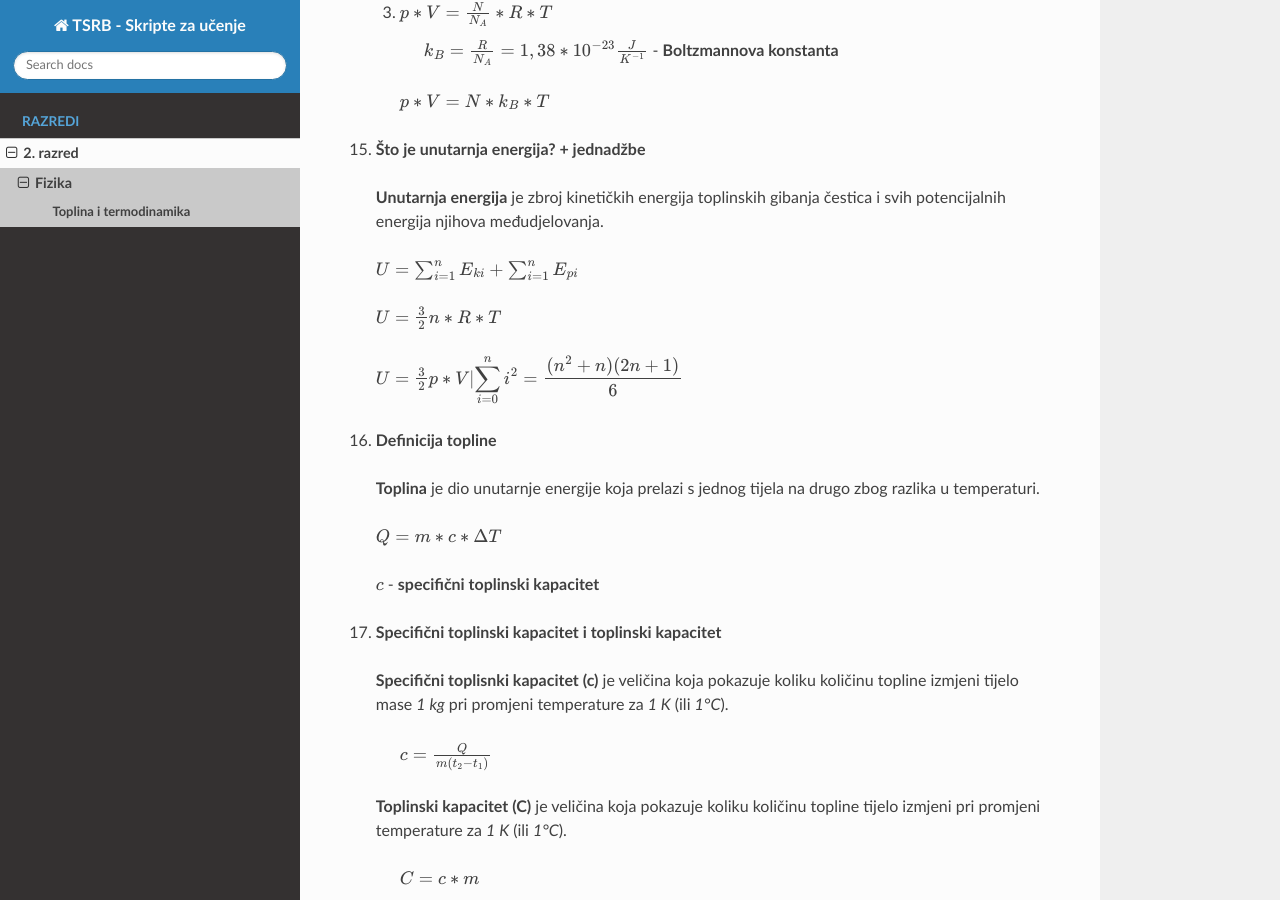
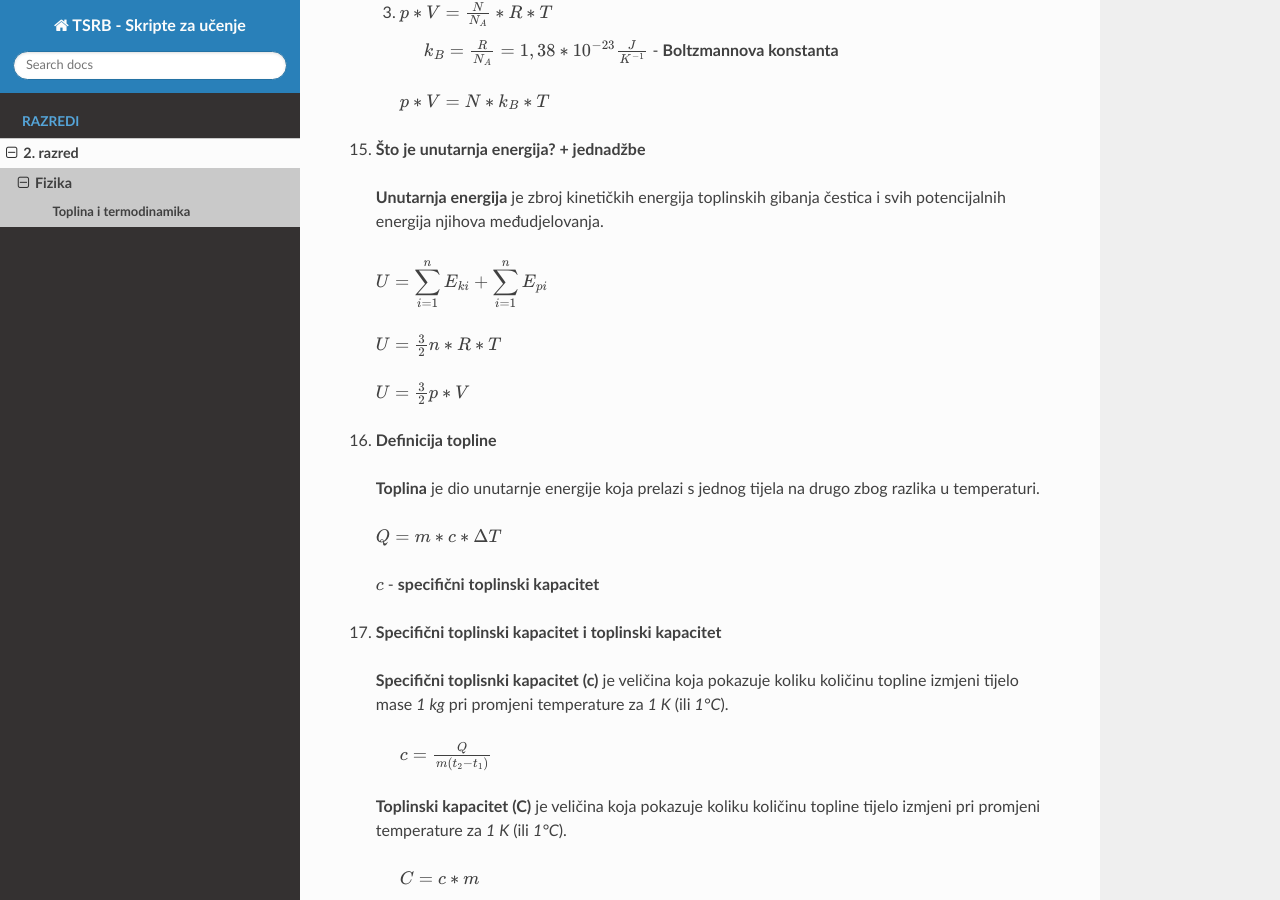
Before and after one commit to recycleTheC/tsrb-h_razred, a Sphinx documentation site: the page built from source/2_razred/fizika/toplina.rst, in a window 1280 px wide and 900 px high, scrolled down 8544 px. Built offline with Sphinx 7.4.7 and the Read the Docs theme 2.0.0, drawn with Linux system fonts in a browser that asks for light colours.

Commit message:
Korekcije formule

```diff
--- a/source/2_razred/fizika/toplina.rst
+++ b/source/2_razred/fizika/toplina.rst
@@ -236,11 +236,11 @@ Toplina i termodinamika
   **Unutarnja energija** je zbroj kinetičkih energija toplinskih gibanja čestica
   i svih potencijalnih energija njihova međudjelovanja.
 
-  :math:`U=\sum_{i=1}^n E_{ki} + \sum_{i=1}^n E_{pi}`
+  :math:`\displaystyle{U=\sum_{i=1}^n E_{ki} + \sum_{i=1}^n E_{pi}}`
 
   :math:`U=\frac {3}{2}n*R*T`
 
-  :math:`U=\frac {3}{2}p*V|\displaystyle{\sum_{i=0}^n i^2 = \frac{(n^2+n)(2n+1)}{6}}`
+  :math:`U=\frac {3}{2}p*V`
 
 
 16. **Definicija topline**
```
